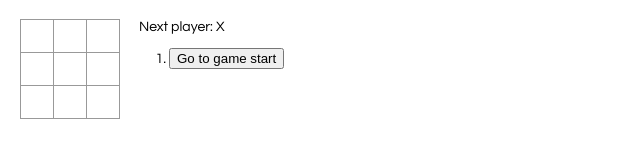
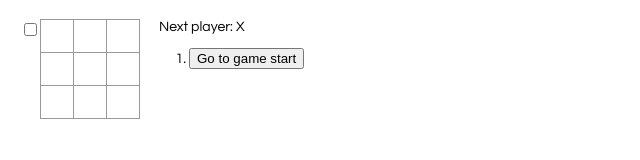
Before and after one commit to RyanSmitty98/GatsbyTicTacToe, a Gatsby site: page / in a window 1280 px wide. Shown: the whole page, without its empty margins (0-640 px from the left). Built offline with nearby package versions, Linux system fonts and the light colour scheme; Gatsby itself is replaced by a stand-in of ours.

Commit message:
checkbox

```diff
--- a/src/components/CheckboxWithLabel.js
+++ b/src/components/CheckboxWithLabel.js
@@ -2,7 +2,7 @@
 
 import React from 'react';
 
-export default class CheckboxWithLabel extends React.Component {
+class CheckboxWithLabel extends React.Component {
   constructor(props) {
     super(props);
     this.state = {isChecked: false};
@@ -13,7 +13,9 @@ export default class CheckboxWithLabel extends React.Component {
   }
 
   onChange() {
+    console.log(this.state);
     this.setState({isChecked: !this.state.isChecked});
+    console.log(this.state);
   }
 
   render() {
@@ -29,3 +31,5 @@ export default class CheckboxWithLabel extends React.Component {
     );
   }
 }
+
+export default CheckboxWithLabel;
--- a/src/components/Game.js
+++ b/src/components/Game.js
@@ -1,5 +1,6 @@
 import React from 'react';
 import Board from './Board.js';
+import CheckboxWithLabel from './CheckboxWithLabel.js';
 
 class Game extends React.Component {
     constructor(props) {
@@ -66,10 +67,12 @@ class Game extends React.Component {
 
       return (
         <div className="game">
+          <CheckboxWithLabel/>
           <div className="game-board">
             <Board
               squares={current.squares}
               onClick={i => this.handleClick(i)}
+              CheckboxWithLabel
             />
           </div>
           <div className="game-info">
```
Also changed, not shown: src/components/__tests__/CheckboxWithLabel-test.js (+0 -1 lines).
